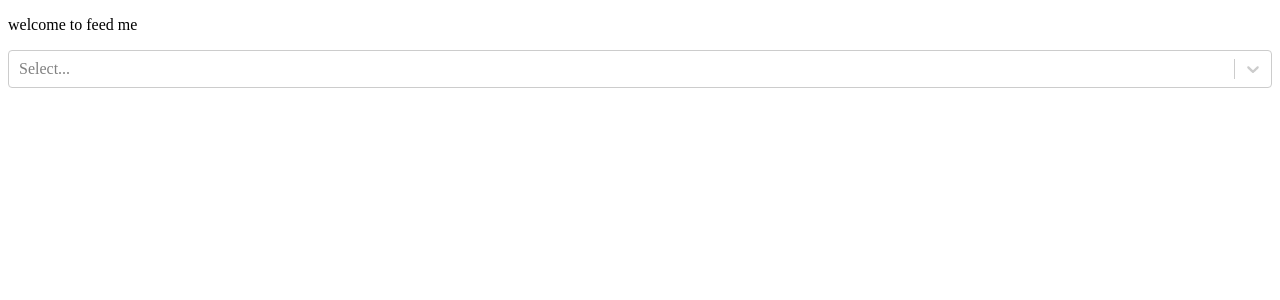
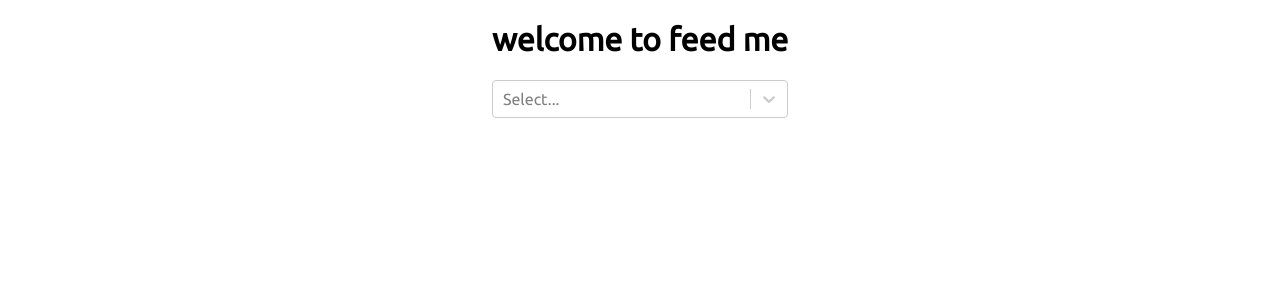
Before and after one commit to brandta-1/Feed-Me, a React (Create React App) app: page / in a window 1280 px wide. Shown: the top 300 px of the page. Built offline with nearby package versions, Linux system fonts and the light colour scheme.

Commit message:
updated styling

```diff
--- a/src/App.css
+++ b/src/App.css
@@ -1,3 +1,5 @@
+@import url('https://fonts.googleapis.com/css2?family=Ubuntu&display=swap');
+
 .App {
   text-align: center;
 }
@@ -37,6 +39,32 @@
   }
 }
 
+body {
+  margin: 0;
+  padding: 0;
+  width: 100%;
+  display: flex;
+  justify-content: center;
+  align-items: center;
+  flex-direction: column;
+  font-family: 'Ubuntu', sans-serif;
+
+}
+
+main {
+  width: min(725px, 100%);
+  display: flex;
+  flex-direction: column;
+  gap: .25rem;
+}
+
+.results {
+  display: grid;
+    grid-template-columns: repeat(3, 1fr);
+    grid-template-rows: auto;
+    gap: 1rem;
+}
+
 .recipe-card {
   border-radius: 5px;
   border: 1px solid black;
--- a/src/App.js
+++ b/src/App.js
@@ -1,7 +1,6 @@
 import './App.css';
 import React, { useState, useEffect } from 'react';
 import params from './params';
-import Header from './components/Header';
 import SearchBox from './components/SearchBox';
 import SearchForm from './components/SearchForm';
 import Results from './components/Results';
@@ -15,9 +14,10 @@ const defaultQueryParams = new URLSearchParams({
   app_key: API_KEY,
 }).toString();
 
-Object.values(params).forEach((i, j) => {
+Object.values(params).forEach((i) => {
   if (i.type === 'select' || i.type === 'multiple') {
 
+    //this is needed for the Select library to properly function
     i.list.forEach((k, l) => {
       i.list[l] = {
         value: `${k}`,
@@ -52,10 +52,8 @@ function App() {
   }
 
   function addParam(e) {
-    console.log("RUNNNNING")
+
     e = e.map(({ value }) => value)
-
-    console.log(e);
 
     theQuery.forEach((_, j) => {
       if (!e.includes(j)) {
@@ -93,7 +91,6 @@ function App() {
       addQuery(query, index)
 
     } else {
-      console.log(e);
       setTheQuery((currQuery) => {
         currQuery[index] = e
         return currQuery
@@ -103,10 +100,16 @@ function App() {
 
   return (
     <>
-      <Header />
-      <SearchBox addParam={addParam} />
-      <SearchForm settings={theSelect} addQuery={addQuery} tf={testPrint} />
-      <Results hits={theHits} />
+      <body>
+        <h1>welcome to feed me</h1>
+        <main>
+          <SearchBox addParam={addParam} />
+          <SearchForm settings={theSelect} addQuery={addQuery} tf={testPrint} />
+          <div className="results">
+            <Results hits={theHits} />
+          </div>
+        </main>
+      </body>
     </>
   );
 }
--- a/src/components/Header.js
+++ /dev/null
@@ -1,9 +0,0 @@
-
-
-
-export default function Header(){
-
-    return (
-        <p>welcome to feed me</p>
-    )
-}
```
